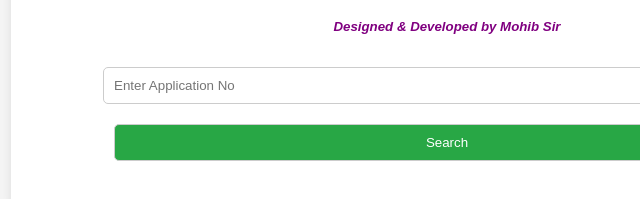
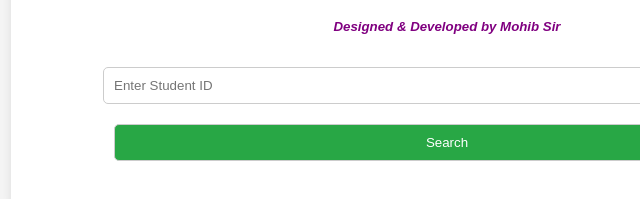
Before and after one commit to MohibSir/BMV-Roll-Search-2024-25, a plain HTML site: page index.html in a window 1280 px wide. Shown: the part 357-556 px from the top of the page, 193-833 px from the left. Drawn offline with Linux system fonts and the light colour scheme; no server answers.

Commit message:
Update index.html

```diff
--- a/index.html
+++ b/index.html
@@ -11,7 +11,7 @@
         <h1>BHANGAR MAHAVIDYALAYA</h1>
         <h3> Registration Number & Form No জানতে নিচে Student ID <font color="Red"> (Capital Letter- এ লিখতে হবে) </font> লিখে ক্লিক করতে হবে।.</h3>
         <h5><i>Designed & Developed by Mohib Sir</i></h5>
-        <input type="text" id="searchInput" placeholder="Enter Application No">
+        <input type="text" id="searchInput" placeholder="Enter Student ID">
         <button onclick="searchData()">Search</button>
         <div id="result"></div>
     </div>
```
